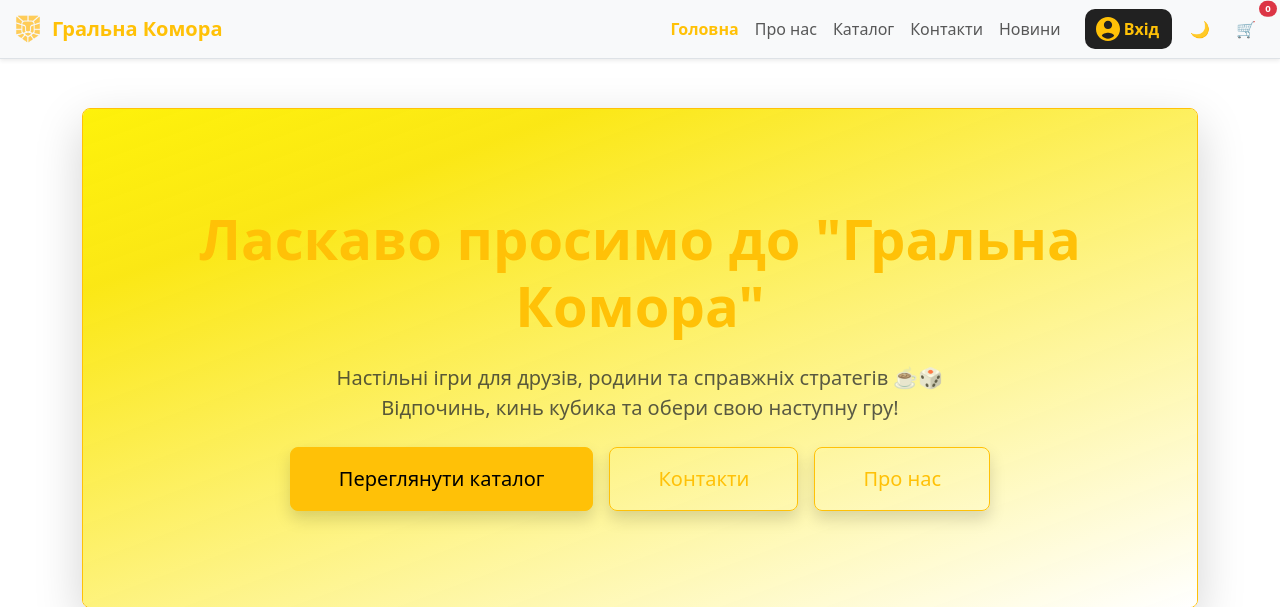
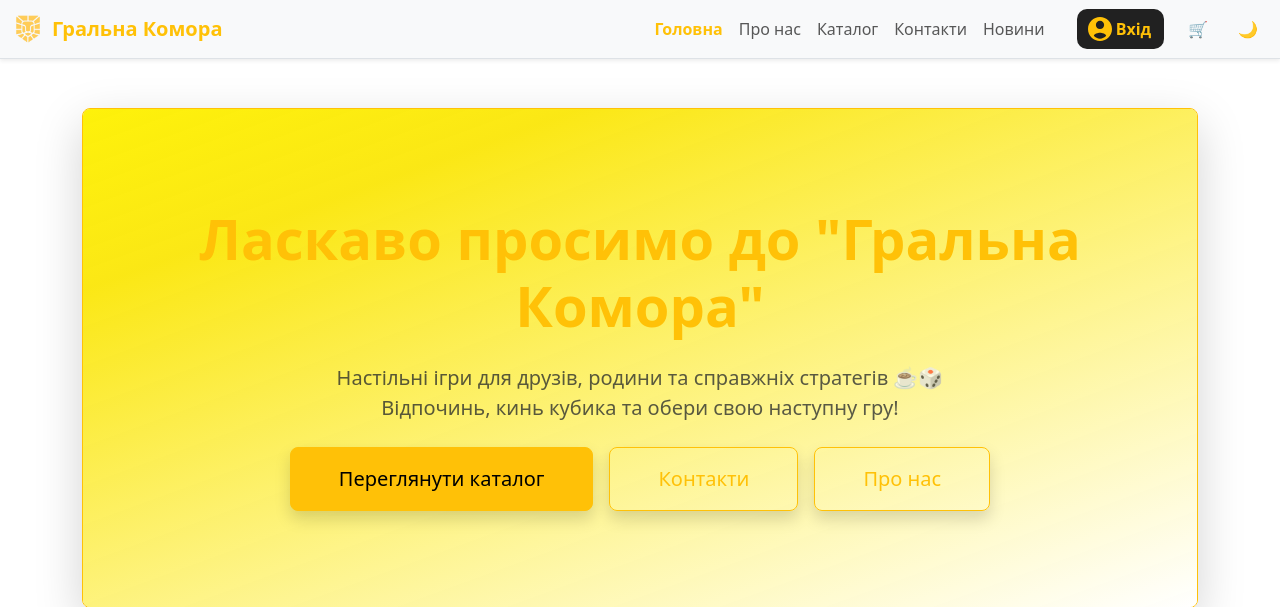
Before and after one commit to DanyloLyk/Ne_Programisty, a Flask app: page / in a window 1280 px wide. Shown: the top 607 px of the page. Run offline with Flask 3, Linux system fonts and the light colour scheme.

Commit message:
Add cart functionality with dedicated route and template

```diff
--- a/app/routes.py
+++ b/app/routes.py
@@ -23,8 +23,10 @@ def contacts():
 
 @main.route('/catalog')
 def catalog():
-
-
     db.session.commit()
     desktops = Desktop.query.all()
     return render_template("catalog.html", desktops=desktops)
+
+@main.route('/cart')
+def cart():
+    return render_template('cart.html', isFooter=False)
--- a/app/templates/base.html
+++ b/app/templates/base.html
@@ -13,13 +13,18 @@
 </head>
 
 <body>
+    {% if isHeader is not defined or isHeader %}
     {% include 'components/header.html' %}
-    {% include 'components/login-panel.html' %}
+    {% endif %}
+
     <main>
         {% block content %}
         {% endblock %}
     </main>
+
+    {% if isFooter is not defined or isFooter %}
     {% include 'components/footer.html' %}
+    {% endif %}
     <script src="https://cdn.jsdelivr.net/npm/bootstrap@5.3.3/dist/js/bootstrap.bundle.min.js"></script>
     <link rel="stylesheet" href="https://cdnjs.cloudflare.com/ajax/libs/animate.css/4.1.1/animate.min.css" />
     <script src="https://cdn.jsdelivr.net/npm/masonry-layout@4.2.2/dist/masonry.pkgd.min.js" async></script>
--- a/app/templates/components/cart.html
+++ /dev/null
@@ -1,55 +0,0 @@
-<div class="modal-dialog" role="document" aria-labelledby="cartModalLabel" aria-modal="true">
-  <div class="modal-content">
-    <div class="modal-header">
-      <h5 class="modal-title" id="cartModalLabel">Кошик</h5>
-      <button type="button" class="btn-close" data-bs-dismiss="modal" aria-label="Закрити"></button>
-    </div>
-
-    <div class="modal-body">
-      <!-- Порожній кошик (показувати коли нема товарів) -->
-      <div class="cart-empty text-center py-4" style="display:none;">
-        <p class="mb-0">Кошик порожній</p>
-      </div>
-
-      <!-- Список товарів (повинен заповнюватись JS/шаблоном) -->
-      <ul class="list-unstyled cart-list mb-0">
-        <!-- Приклад запису:
-        <li data-item-id="123" class="d-flex align-items-center justify-content-between mb-3">
-          <div class="me-3">
-            <strong class="item-name">Назва товару</strong><br>
-            <small class="text-muted item-meta">Розмір / Колір</small>
-          </div>
-          <div class="d-flex align-items-center">
-            <div class="input-group input-group-sm me-3" style="width:120px;">
-              <button type="button" class="btn btn-outline-secondary btn-decrease" aria-label="Зменшити">−</button>
-              <input type="number" class="form-control text-center item-qty" value="1" min="1" aria-label="Кількість">
-              <button type="button" class="btn btn-outline-secondary btn-increase" aria-label="Збільшити">+</button>
-            </div>
-            <div class="text-end">
-              <div class="item-price">₴120.00</div>
-              <div class="small text-muted item-subtotal">₴120.00</div>
-            </div>
-          </div>
-        </li>
-        -->
-      </ul>
-    </div>
-
-    <div class="modal-footer d-flex flex-column">
-      <div class="w-100 d-flex justify-content-between align-items-center mb-2">
-        <div>
-          <button type="button" class="btn btn-sm btn-outline-danger btn-clear-cart">Очистити кошик</button>
-        </div>
-        <div class="text-end">
-          <div class="small text-muted">Разом:</div>
-          <div class="h5 mb-0 cart-total">₴0.00</div>
-        </div>
-      </div>
-
-      <div class="w-100 d-flex justify-content-end">
-        <button type="button" class="btn btn-secondary me-2" data-bs-dismiss="modal">Закрити</button>
-        <button type="button" class="btn btn-primary btn-checkout">Оформити замовлення</button>
-      </div>
-    </div>
-  </div>
-</div>
--- a/app/templates/components/header.html
+++ b/app/templates/components/header.html
@@ -1,3 +1,5 @@
+{% include 'components/login-panel.html' %}
+
 <header class="navbar fixed-top navbar-expand-lg border-bottom bg-body-tertiary shadow-sm animate-navbar">
   <div class="container-fluid">
     <!-- ЛОГО -->
@@ -6,9 +8,10 @@
       <img src="static/images/logo.png" alt="Logo" width="32" height="32" class="me-2">
       <span class="fw-bold text-warning">Гральна Комора</span>
     </a>
-
+    <div class="d-flex justify-content-end align-items-center gap-1">
       <!-- Мобільна кнопка Вхід (кругла) -->
-    <button id="login-mobile" class="login-btn mobile d-flex align-items-center justify-content-center ms-2 d-lg-none">
+      <button id="login-mobile"
+        class="login-btn mobile d-flex align-items-center justify-content-center ms-2 d-lg-none">
         <div class="svg-wrapper-1">
           <div class="svg-wrapper">
             <svg xmlns="http://www.w3.org/2000/svg" viewBox="0 0 512 512" width="24" height="24">
@@ -18,22 +21,19 @@
           </div>
         </div>
       </button>
-    </ul>
+      <!-- Мобільна кнопка кошика -->
+      <a href="/cart" class="text-decoration-none">
+        <button id="cart-button-mobile"
+          class="nav-btn btn-yellow-hover rounded-circle border-0 p-2 d-lg-none ms-2 position-relative"
+          style="width: 40px; height: 40px;" aria-label="Відкрити кошик">
+          🛒
+        </button>
+      </a>
       <!-- Кнопка перемикання теми мобільна -->
       <button id="theme-toggle-mobile" class="nav-btn rounded-circle border-0 p-2 d-lg-none ms-2">
         🌙
       </button>
-    <button id="cart-button-mobile"
-      class="btn btn-outline-primary rounded-circle border-0 p-2 d-lg-none me-2 position-relative" type="button"
-      data-bs-toggle="modal" data-bs-target="#cartModal" aria-label="Відкрити кошик" style="width: 40px; height: 40px;">
-      🛒
-      <span id="cart-badge-mobile"
-        class="position-absolute top-0 start-100 translate-middle badge rounded-pill bg-danger"
-        style="font-size:0.6rem; line-height:1;">
-        0
-        <span class="visually-hidden">товари в кошику</span>
-      </span>
-    </button>
+    </div>
 
     <!-- Hamburger -->
     <button class="navbar-toggler" type="button" data-bs-toggle="collapse" data-bs-target="#navbarNav"
@@ -50,6 +50,7 @@
         <li class="nav-item"><a href="/news" class="nav-link">Новини</a></li>
 
         <!-- ПК кнопка Вхід після Новини -->
+        <li class="nav-item d-none d-lg-block ms-2">
           <button id="login-desktop"
             class="login-btn desktop d-none d-lg-flex align-items-center justify-content-center ms-3">
             <div class="svg-wrapper-1">
@@ -62,7 +63,17 @@
             </div>
             <span>Вхід</span>
           </button>
-      </ul>
+        </li>
+        <li class="nav-item d-none d-lg-block ms-2">
+          <!-- ПК кнопка кошика -->
+          <a href="/cart" class="text-decoration-none">
+            <button id="cart-button-desktop"
+              class="nav-btn btn-yellow-hover rounded-circle border-0 p-2 d-none d-lg-inline-flex ms-lg-2 position-relative"
+              style="width: 40px; height: 40px;" aria-label="Відкрити кошик">
+              🛒
+            </button>
+          </a>
+        </li>
         <!-- ПК кнопка перемикання теми -->
         <li class="nav-item d-none d-lg-block ms-2">
           <button id="theme-toggle-desktop" class="nav-btn rounded-circle border-0 p-2"
@@ -71,25 +82,9 @@
           </button>
         </li>
       </ul>
-        <button id="cart-button-desktop"
-          class="btn btn-outline-primary rounded-circle border-0 p-2 d-none d-lg-inline-flex ms-lg-2 position-relative"
-          type="button" data-bs-toggle="modal" data-bs-target="#cartModal" aria-label="Відкрити кошик"
-          style="width: 40px; height: 40px;">
-          🛒
-          <span id="cart-badge-desktop"
-            class="position-absolute top-0 start-100 translate-middle badge rounded-pill bg-danger"
-            style="font-size:0.6rem; line-height:1;">
-            0
-            <span class="visually-hidden">товари в кошику</span>
-          </span>
-        </button>
     </div>
   </div>
 </header>
-
-<div id="cartModal" class="modal" tabindex="-1">
-  {% include "components/cart.html" %}
-</div>
 
 <script>
   document.addEventListener("DOMContentLoaded", function () {
```
Also changed, not shown: app/templates/cart.html (added, +10 -0 lines). Lines whose indentation alone changed are shown as unchanged.
